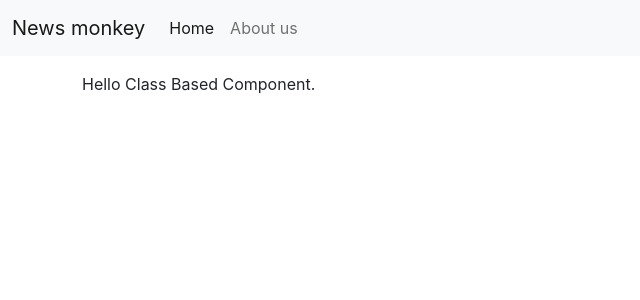
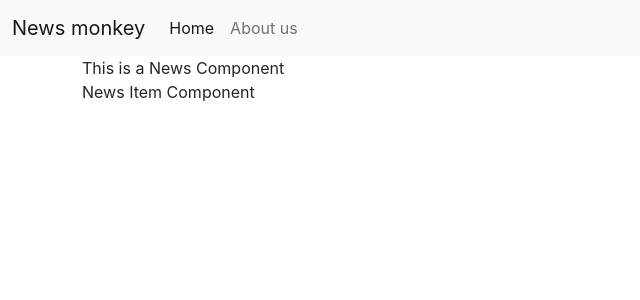
Before and after one commit to namanajmera/ReactJs, a React (Create React App) app in the folder new-app/: page / in a window 1280 px wide. Shown: the top 300 px of the page, without its empty margins (0-640 px from the left). Built offline with nearby package versions, Linux system fonts and the light colour scheme.

Commit message:
Added: Created a 2 components.

```diff
--- a/new-app/src/App.js
+++ b/new-app/src/App.js
@@ -1,17 +1,15 @@
-import logo from './logo.svg';
 import './App.css';
 
 import React, { Component } from 'react'
 import NavBar from './components/NavBar';
+import News from './components/News';
 
 export default class App extends Component {
   render() {
     return (
       <div>
         <NavBar />
-        <div className="container my-3">
-          Hello Class Based Component.
-        </div>
+        <News />
       </div>
     )
   }
--- /dev/null
+++ b/new-app/src/components/News.jsx
@@ -0,0 +1,15 @@
+import React, { Component } from 'react'
+import NewsItem from './NewsItem'
+
+export class News extends Component {
+   render() {
+      return (
+         <div className='container my-10'>
+            This is a News Component
+            <NewsItem />
+         </div>
+      )
+   }
+}
+
+export default News
--- /dev/null
+++ b/new-app/src/components/NewsItem.jsx
@@ -0,0 +1,13 @@
+import React, { Component } from 'react'
+
+export class NewsItem extends Component {
+   render() {
+      return (
+         <div>
+            News Item Component
+         </div>
+      )
+   }
+}
+
+export default NewsItem
```
